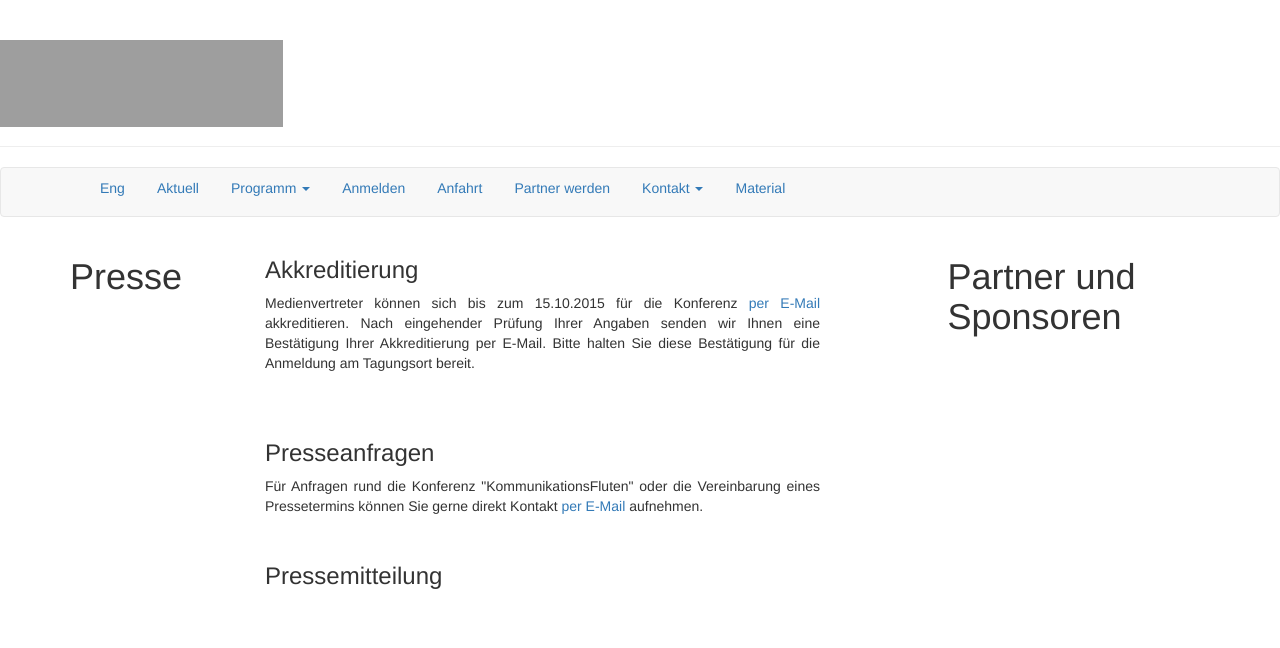
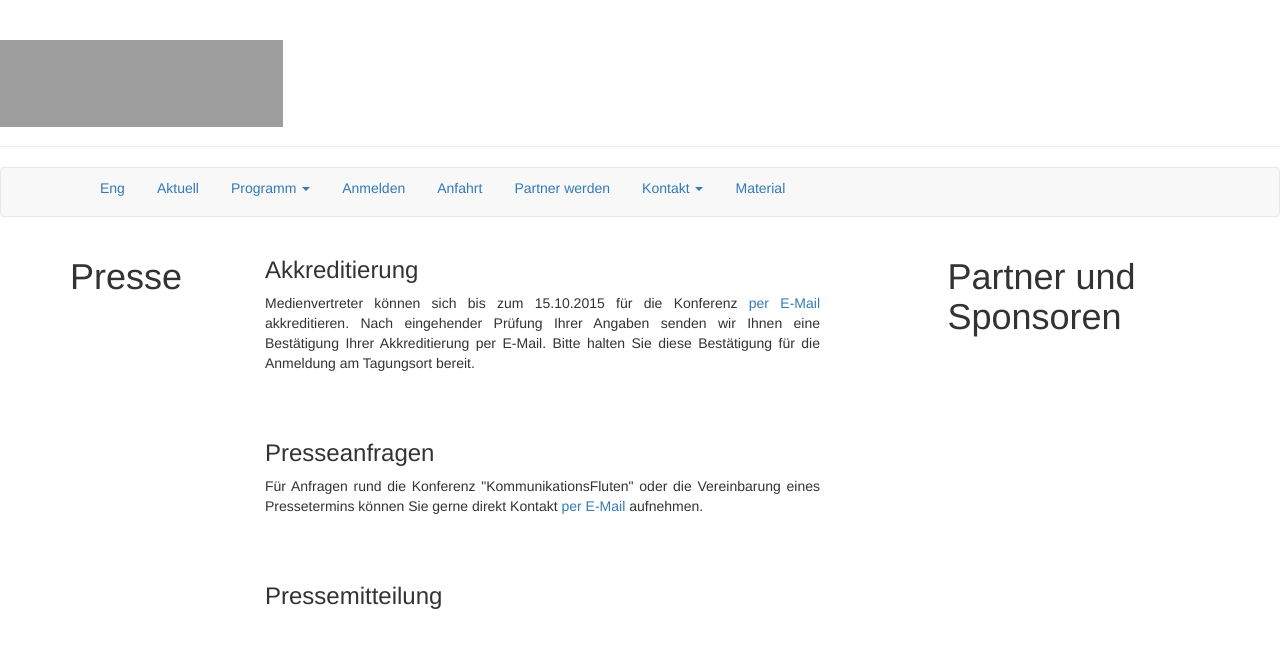
Before and after one commit to susedev/test, a Jekyll site: the page built from presse.html, in a window 1280 px wide. Shown: the top 648 px of the page. Built offline with Jekyll 4.4.1, drawn with Linux system fonts in a browser that asks for light colours; nearby versions of some CDN libraries; grey boxes are pictures that could not be loaded.

Commit message:
Edit from JekyllCMS

```diff
--- a/presse.html
+++ b/presse.html
@@ -11,8 +11,9 @@ title: Presse
 
 <p style="text-align: justify;">F&uuml;r Anfragen rund die Konferenz &quot;KommunikationsFluten&quot; oder die Vereinbarung eines Pressetermins k&ouml;nnen Sie gerne direkt Kontakt <a href="mailto:kommunikationsfluten@eijc.eu?subject=Presseanfrage">per E-Mail</a><a href="mailto:kommunikationsfluten@eijc.eu?subject=Presseanfragen"> </a>aufnehmen.</p>
 
-<h3><br />
-Pressemitteilung</h3>
+<h3>&nbsp;</h3>
+
+<h3>Pressemitteilung</h3>
 
 <h3>&nbsp;</h3>
 
```
